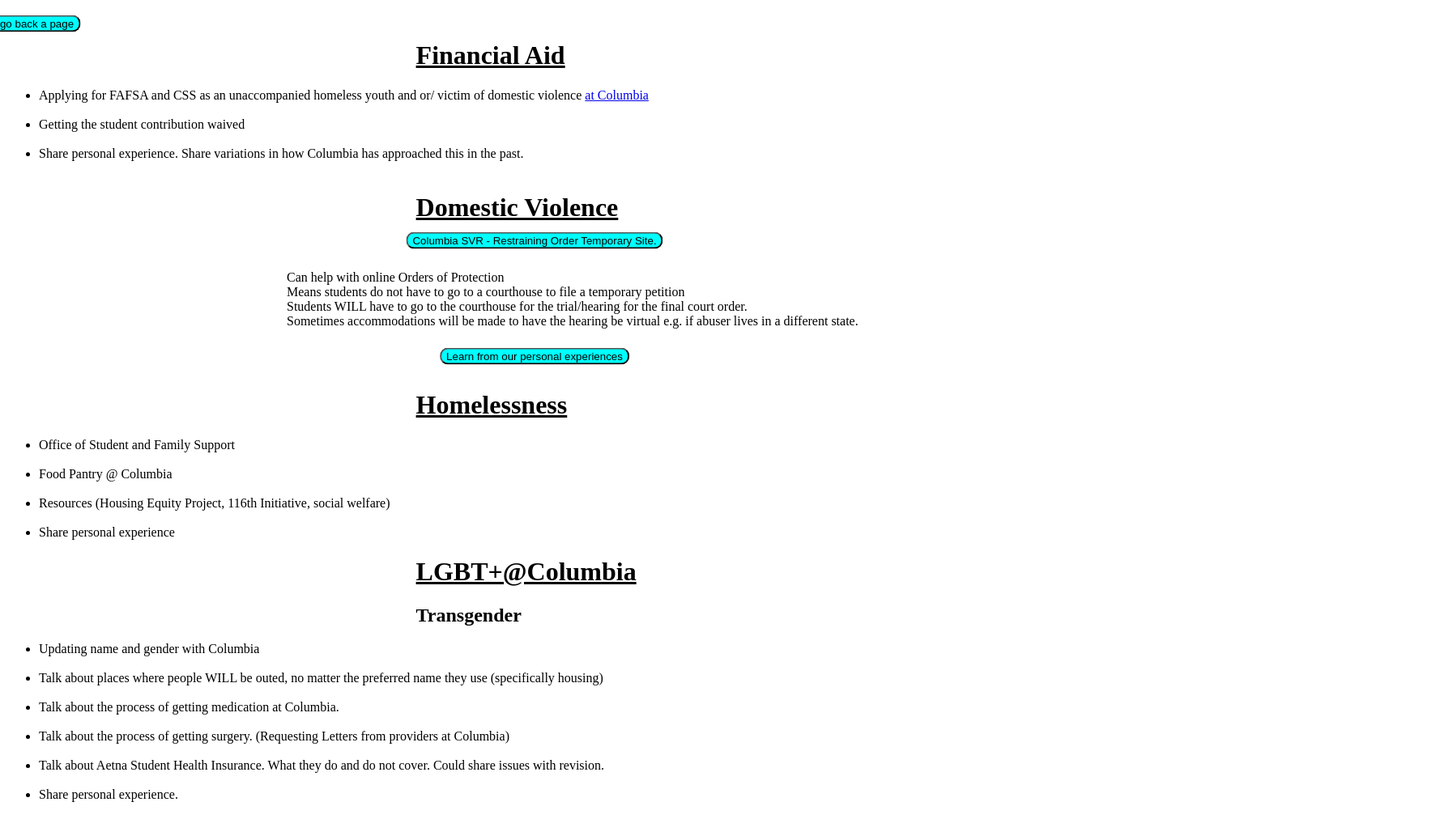
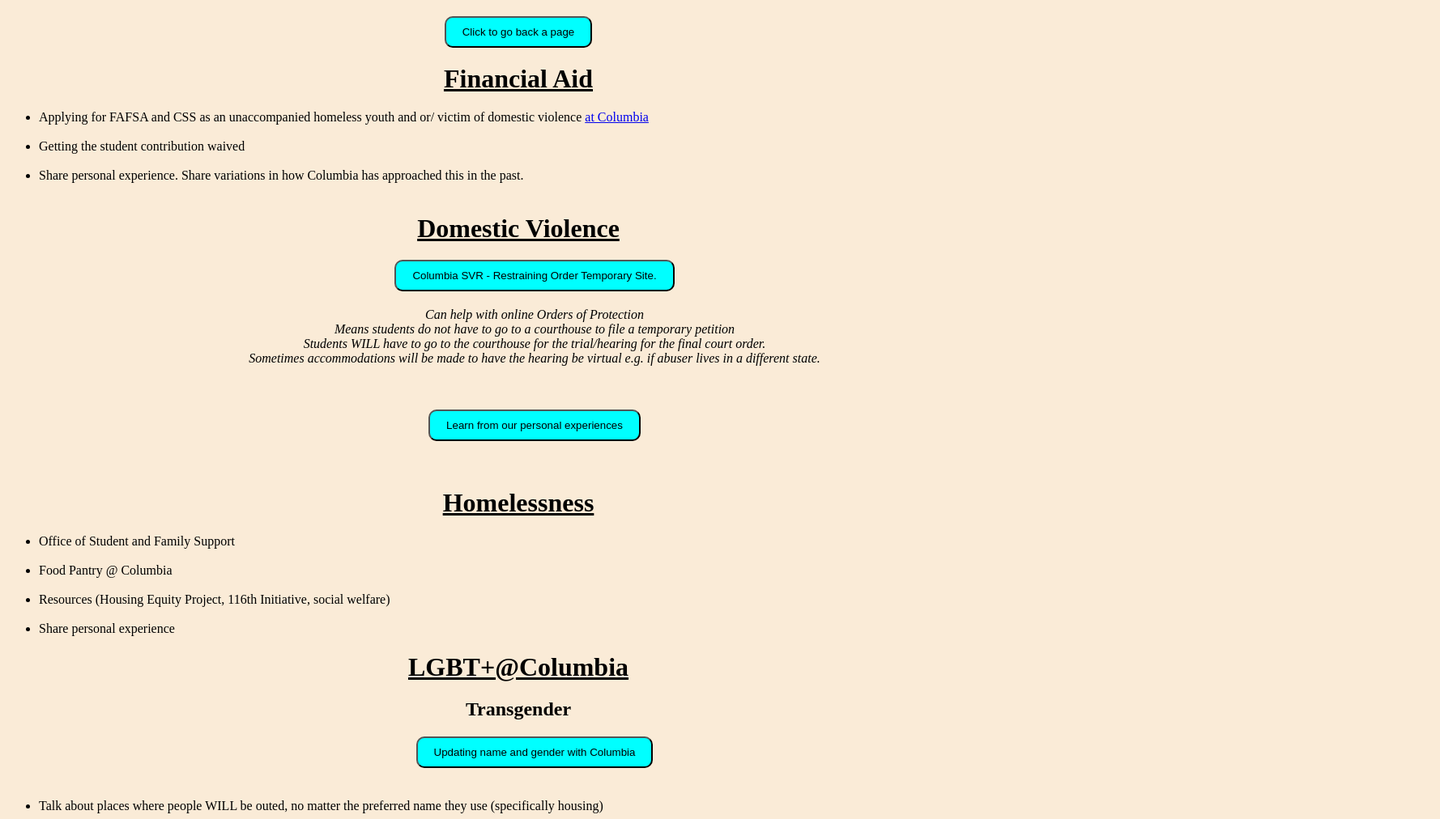
Before and after one commit to ranker-1/Columbia-Cares, a plain HTML site: page subsections_columbia.html in a window 1280 px wide. Shown: the top 1012 px of the page at 81% size, 1778 px wide, since content can reach past the window. Drawn offline with Linux system fonts and the light colour scheme.

Commit message:
added some pop and centering

```diff
--- /dev/null
+++ b/LGBT_name_change.html
@@ -0,0 +1,39 @@
+<!doctype html>
+<html lang="en">
+
+<head>
+    <meta charset="UTF-8">
+    <meta name="viewport" content="width=device-width, initial-scale=1.0">
+    <meta http-equiv="X-UA-Compatible" content="ie=edge">
+    <!-- <link rel="stylesheet" href="./subsection_basic_styles.css"> -->
+    <link rel="stylesheet"/>
+    <link rel="icon" href="./favicon.ico" type="image/x-icon">
+</head>
+<main>
+<h1>Updating name and gender with Columbia</h1>
+<h2>To update name:</h2>
+<p>
+Go to the the Registrar. This is at the Student Service Center at Kent Hall
+You will be asked to fill out this form:
+The form mentions this must be notarized. If you fill out the form in the Student Service Center, it does not need to be notarized.
+If you wish to have the form notarized, the UPS store near The Kraft Center has notaries typically before 12pm.
+They charge around $2. The USPS does NOT have a notary.
+</p>
+<p>Bring copies of:
+A valid photo ID.
+A second form of ID.
+</p>
+
+<p>
+Proof of use of the previous name.
+This can be:
+Court Order
+Credit Card
+University Card
+Marriage Certificate
+Birth Certificate
+Old Passport
+Bank Statement
+Etc
+</p>
+</main>
--- /dev/null
+++ b/dv_resources.css
@@ -0,0 +1,3 @@
+#dv_resources_links_header{
+    text-align: center;
+}
--- a/subsection_basic_styles.css
+++ b/subsection_basic_styles.css
@@ -1,59 +1,31 @@
-#go_back_button {
-    position: relative ;
+/* Center all headings consistently */
+#QC_columbia_domestic_violence_heading,
+#QC_columbia_financial_aid_heading,
+#QC_columbia_homelessness_heading,
+#QC_columbia_LGBT_heading,
+#QC_columbia_LGBT_trans_heading,
+#QC_columbia_LGBT_GBQA_heading,
+#QC_columbia_disability_heading {
+    text-align: center;
+    margin: 20px 0; /* optional spacing */
+}
+
+/* Center buttons with flexbox */
+button,
+#go_back_button,
+#LGBT_name_change_button,
+#DV_personal_experience_button,
+#DV_personal_experience_site_button {
+    display: block;
+    margin: 20px auto;  /* auto margins center block elements */
     background-color: aqua;
     border-radius: 10px;
-    left: 50%;
-    -ms-transform: translate(-50%, -50%);
-    transform: translate(-450%, 50%)
-}
-#QC_columbia_domestic_violence_heading{
-    position: relative;
-    left: 40%;
-
-}
-#QC_columbia_financial_aid_heading{
-    position: relative;
-    left: 40%;
-}
-#QC_columbia_homelessness_heading{
-    position: relative;
-    left: 40%;
-}
-#QC_columbia_LGBT_heading{
-    position: relative;
-    left: 40%;
-}
-#QC_columbia_LGBT_trans_heading{
-    position: relative;
-    left: 40%;
-}
-#QC_columbia_LGBT_GBQA_heading{
-    position: relative;
-    left: 40%;
-}
-#QC_columbia_disability_heading{
-    position: relative;
-    left: 40%;
+    padding: 10px 20px; /* optional sizing */
 }
 
-#DV_personal_experience_button {
-    position: relative;
-    background-color: aqua;
-    border-radius: 10px;
-    left: 50%;
-    -ms-transform: translate(-50%, -50%);
-    transform: translate(-50%, -50%)
+/* Info text under button */
+#DV_personal_experience_site_button_info {
+    text-align: center;
+    font-style: italic;
+    margin-top: 10px;
 }
-#DV_personal_experience_site_button{
-    position: relative;
-    background-color: aqua;
-    border-radius: 10px;
-    left: 50%;
-    -ms-transform: translate(-50%, -50%);
-    transform: translate(-50%, -50%);
-}
-
-#DV_personal_experience_site_button_info{
-    position: relative;
-    left:25%;
-}
--- a/subsections_columbia.html
+++ b/subsections_columbia.html
@@ -10,6 +10,7 @@
     <link rel="icon" href="./favicon.ico" type="image/x-icon">
 </head>
 <main>
+    <body style="background-color:antiquewhite">
     <div id="subsections_columbia">
         <button id="go_back_button" type="button" onclick="window.open('index.html', '_self');">
             Click to go back a page
@@ -38,12 +39,14 @@
                     onclick="window.open('https://www.health.columbia.edu/content/temporary-order-protection', '_blank');"
                     id="DV_personal_experience_site_button">Columbia SVR - Restraining Order Temporary Site.</button>
 
-            <p id="DV_personal_experience_site_button_info">Can help with online Orders of Protection</br>
+            <p id="DV_personal_experience_site_button_info">
+                Can help with online Orders of Protection</br>
                 Means students do not have to go to a courthouse to file a temporary petition</br>
                 Students WILL have to go to the courthouse for the trial/hearing for the final court order. </br>
                 Sometimes accommodations will be made to have the hearing be virtual e.g. if abuser lives in a different
                 state.
-            </p><br>
+            </p>
+            <br>
             <button id="DV_personal_experience_button" type="button"
                 onclick="window.open('DV_personal_experience.html', '_self');">
                 Learn from our personal experiences
@@ -66,7 +69,11 @@
         <h1 id="QC_columbia_LGBT_heading"><u>LGBT+@Columbia</u></h1>
         <h2 id="QC_columbia_LGBT_trans_heading">Transgender</h2>
         <ul>
-            <li>Updating name and gender with Columbia</li><br>
+
+                <button id="LGBT_name_change_button" type="button"
+                onclick="window.open('LGBT_name_change.html', '_self');">
+                Updating name and gender with Columbia
+            </button><br>
             <li>Talk about places where people WILL be outed, no matter the preferred
                 name they use (specifically housing)</li><br>
             <li>Talk about the process of getting medication at Columbia.
@@ -97,7 +104,7 @@
             <li>Share personal experience</li>
         </ul>
     </div>
-
+</body>
 </main>
 
 </html>
```
Also changed, not shown: DV_personal_experience.html (+2 -0 lines), dv_resources.html (+31 -5 lines).
